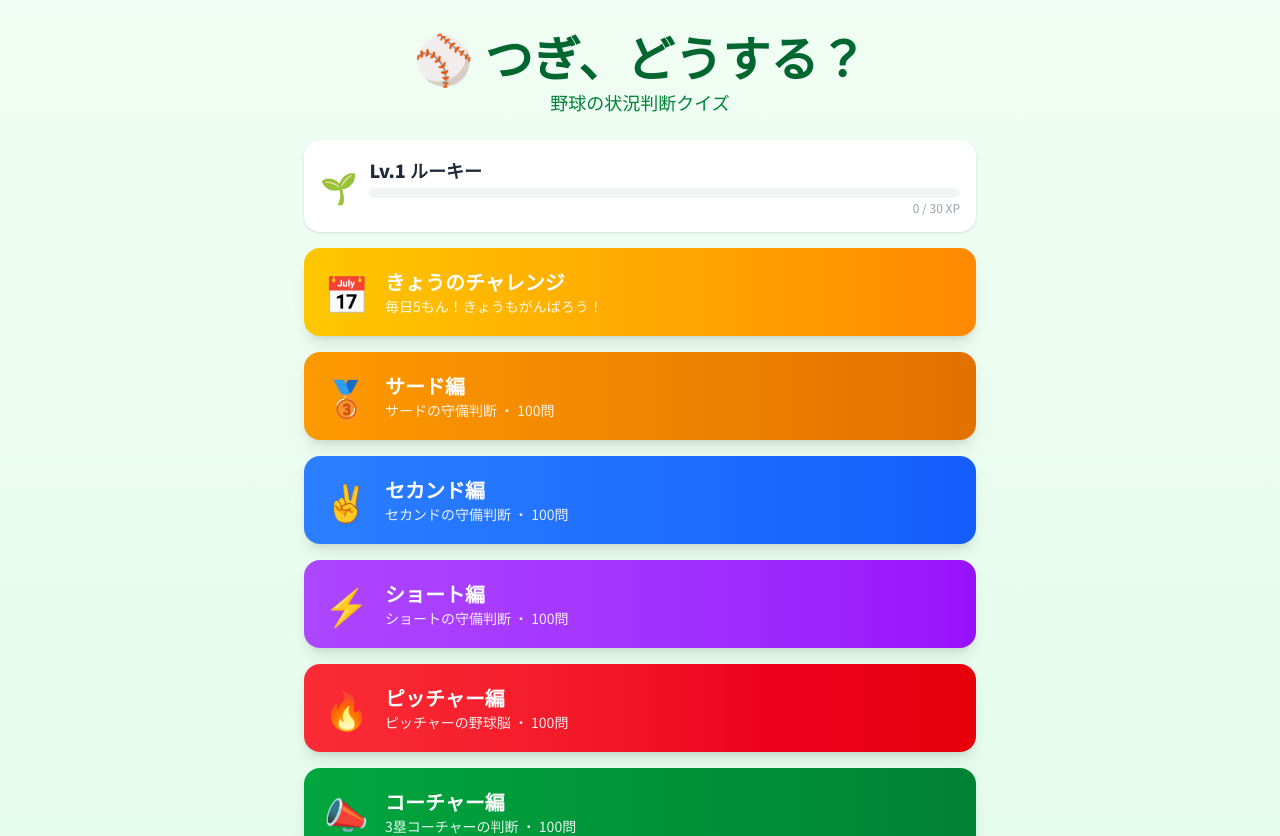
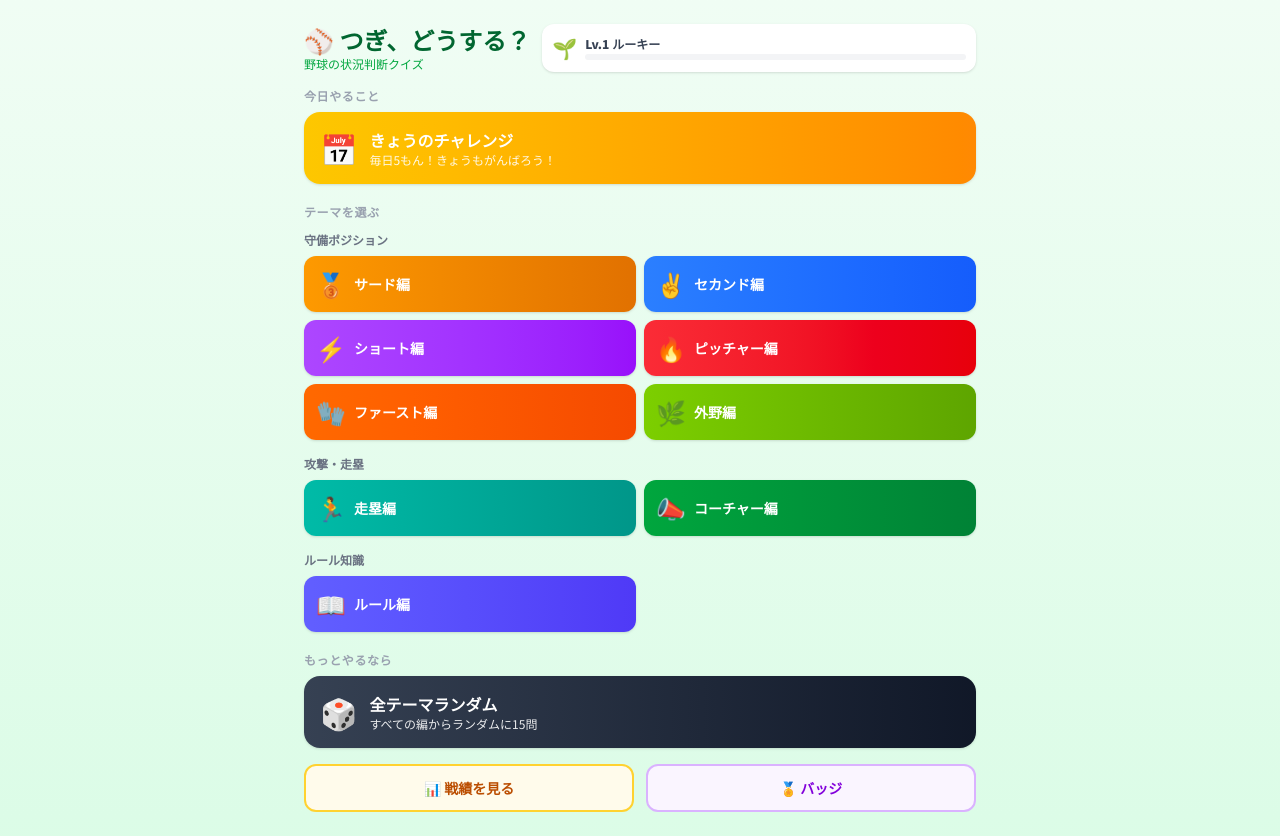
Before and after one commit to hico-mrmgn/baseball-quiz, a React (Vite) app: page / in a window 1280 px wide. Shown: the top 836 px of the page. Built offline with nearby package versions, Linux system fonts and the light colour scheme.

Commit message:
feat: トップ画面のレイアウトを改善し、テーマ選択機能を追加

```diff
--- a/src/components/BadgeNotification.jsx
+++ b/src/components/BadgeNotification.jsx
@@ -31,7 +31,7 @@ export default function BadgeNotification({ badges, onDone }) {
         <h3 className="text-2xl font-black text-gray-800 mb-2">{badge.title}</h3>
         <p className="text-base text-gray-500 mb-4">{badge.description}</p>
         <button
-          onClick={handleNext}
+          onClick={(e) => { e.stopPropagation(); handleNext(); }}
           className="px-6 py-2 rounded-xl bg-gradient-to-r from-amber-400 to-amber-500 text-white font-bold text-lg shadow active:scale-95 transition-all cursor-pointer"
         >
           {currentIndex + 1 < badges.length ? 'つぎのバッジ →' : 'やったね！'}
--- a/src/components/LevelUpNotification.jsx
+++ b/src/components/LevelUpNotification.jsx
@@ -9,7 +9,7 @@ export default function LevelUpNotification({ levelInfo, onClose }) {
         <div className="text-5xl font-black text-white mb-1">Lv.{levelInfo.level}</div>
         <h3 className="text-2xl font-black text-white mb-4">{levelInfo.title}</h3>
         <button
-          onClick={onClose}
+          onClick={(e) => { e.stopPropagation(); onClose(); }}
           className="px-6 py-2 rounded-xl bg-white text-orange-600 font-bold text-lg shadow active:scale-95 transition-all cursor-pointer"
         >
           よっしゃ！
--- a/src/components/TopScreen.jsx
+++ b/src/components/TopScreen.jsx
@@ -3,62 +3,72 @@ import { getLevelData, getLevelInfo } from '../utils/level';
 import { isDailyCompleted, getDailyStreak } from '../utils/daily';
 import { getWrongAnswers } from '../utils/weakness';
 
+const themeGroups = [
+  {
+    label: '守備ポジション',
+    keys: ['third', 'second', 'short', 'pitcher', 'first', 'outfield'],
+  },
+  {
+    label: '攻撃・走塁',
+    keys: ['baserun', 'coach'],
+  },
+  {
+    label: 'ルール知識',
+    keys: ['rules'],
+  },
+];
+
 export default function TopScreen({ onSelectTheme, onHistory, onBadges, onDailyChallenge, onWeaknessQuiz }) {
-  const themeKeys = Object.keys(themes);
   const levelInfo = getLevelInfo(getLevelData().xp);
   const dailyDone = isDailyCompleted();
   const dailyStreak = getDailyStreak();
   const wrongCount = getWrongAnswers().length;
 
   return (
-    <div className="min-h-screen bg-gradient-to-b from-green-50 to-green-100 px-4 py-8">
+    <div className="min-h-screen bg-gradient-to-b from-green-50 to-green-100 px-4 py-6">
       <div className="max-w-2xl mx-auto">
-        <div className="text-center mb-6">
-          <h1 className="text-4xl md:text-5xl font-black text-green-800 mb-2">
-            ⚾ つぎ、どうする？
-          </h1>
-          <p className="text-lg text-green-700">
-            野球の状況判断クイズ
-          </p>
+
+        {/* Zone 1: ヘッダー */}
+        <div className="flex items-center gap-3 mb-4">
+          <div className="flex-shrink-0">
+            <h1 className="text-2xl font-black text-green-800">⚾ つぎ、どうする？</h1>
+            <p className="text-xs text-green-600">野球の状況判断クイズ</p>
           </div>
-
-        {/* レベル表示 */}
-        <div className="bg-white rounded-2xl shadow p-4 mb-4">
-          <div className="flex items-center gap-3">
-            <div className="text-3xl">{levelInfo.emoji}</div>
+          <div className="flex-1 bg-white rounded-xl shadow-sm p-2.5">
+            <div className="flex items-center gap-2">
+              <span className="text-xl">{levelInfo.emoji}</span>
               <div className="flex-1">
-              <div className="flex items-center justify-between mb-1">
-                <span className="font-black text-gray-800 text-lg">Lv.{levelInfo.level} {levelInfo.title}</span>
-              </div>
-              <div className="w-full h-2.5 bg-gray-100 rounded-full overflow-hidden">
+                <div className="text-xs font-black text-gray-700">Lv.{levelInfo.level} {levelInfo.title}</div>
+                <div className="w-full h-1.5 bg-gray-100 rounded-full overflow-hidden mt-0.5">
                   <div
-                  className="h-full bg-gradient-to-r from-amber-400 to-amber-500 rounded-full transition-all"
+                    className="h-full bg-gradient-to-r from-amber-400 to-amber-500 rounded-full"
                     style={{ width: `${levelInfo.progressPercent}%` }}
                   />
                 </div>
-              <div className="text-xs text-gray-400 mt-0.5 text-right">
-                {levelInfo.isMaxLevel ? 'MAX' : `${levelInfo.xpInLevel} / ${levelInfo.xpForNextLevel} XP`}
               </div>
             </div>
           </div>
         </div>
 
-        {/* デイリーチャレンジ */}
+        {/* Zone 2: 今日やること */}
+        <div className="mb-5">
+          <div className="text-xs font-bold text-gray-400 tracking-wider mb-2">今日やること</div>
+          <div className="grid gap-2">
             <button
               onClick={onDailyChallenge}
               disabled={dailyDone}
-          className={`flex items-center gap-4 w-full p-5 rounded-2xl shadow-lg active:scale-[0.98] transition-all cursor-pointer mb-4 ${
+              className={`flex items-center gap-3 w-full p-4 rounded-2xl shadow active:scale-[0.98] transition-all cursor-pointer ${
                 dailyDone
                   ? 'bg-gray-100 border-2 border-gray-200 opacity-60'
-              : 'bg-gradient-to-r from-yellow-400 to-orange-400 text-white hover:shadow-xl'
+                  : 'bg-gradient-to-r from-yellow-400 to-orange-400 text-white hover:shadow-lg'
               }`}
             >
-          <span className="text-4xl">{dailyDone ? '✅' : '📅'}</span>
+              <span className="text-3xl">{dailyDone ? '✅' : '📅'}</span>
               <div className="text-left">
-            <div className={`text-xl font-bold ${dailyDone ? 'text-gray-500' : 'text-white'}`}>
+                <div className={`text-base font-bold ${dailyDone ? 'text-gray-500' : 'text-white'}`}>
                   {dailyDone ? 'きょうのチャレンジ クリア！' : 'きょうのチャレンジ'}
                 </div>
-            <div className={`text-sm ${dailyDone ? 'text-gray-400' : 'text-white/90'}`}>
+                <div className={`text-xs ${dailyDone ? 'text-gray-400' : 'text-white/90'}`}>
                   {dailyDone
                     ? `${dailyStreak}日連続チャレンジ中 🔥`
                     : `毎日5もん！${dailyStreak > 0 ? `${dailyStreak}日連続中 🔥` : 'きょうもがんばろう！'}`}
@@ -66,73 +76,80 @@ export default function TopScreen({ onSelectTheme, onHistory, onBadges, onDailyC
               </div>
             </button>
 
-        {/* にがてこくふくモード */}
             {wrongCount > 0 && (
               <button
                 onClick={onWeaknessQuiz}
-            className="flex items-center gap-4 w-full p-5 rounded-2xl bg-gradient-to-r from-rose-400 to-pink-500 text-white shadow-lg hover:shadow-xl active:scale-[0.98] transition-all cursor-pointer mb-4"
+                className="flex items-center gap-3 w-full p-4 rounded-2xl bg-gradient-to-r from-rose-400 to-pink-500 text-white shadow hover:shadow-lg active:scale-[0.98] transition-all cursor-pointer"
               >
-            <span className="text-4xl">📝</span>
+                <span className="text-3xl">📝</span>
                 <div className="text-left">
-              <div className="text-xl font-bold">にがてこくふく</div>
-              <div className="text-sm opacity-90">
-                まちがえた問題にリベンジ！（{wrongCount}問）
-              </div>
+                  <div className="text-base font-bold">にがてこくふく</div>
+                  <div className="text-xs opacity-90">まちがえた問題にリベンジ！（{wrongCount}問）</div>
                 </div>
               </button>
             )}
+          </div>
+        </div>
 
-        {/* テーマ選択 */}
+        {/* Zone 3: テーマを選ぶ */}
+        <div className="mb-5">
+          <div className="text-xs font-bold text-gray-400 tracking-wider mb-3">テーマを選ぶ</div>
           <div className="grid gap-4">
-          {themeKeys.map((key) => {
+            {themeGroups.map((group) => (
+              <div key={group.label}>
+                <div className="text-xs font-bold text-gray-500 mb-2">{group.label}</div>
+                <div className="grid grid-cols-2 gap-2">
+                  {group.keys.map((key) => {
                     const theme = themes[key];
-            const count = questions.filter((q) => q.theme === key).length;
+                    if (!theme) return null;
                     return (
                       <button
                         key={key}
                         onClick={() => onSelectTheme(key)}
-                className={`flex items-center gap-4 w-full p-5 rounded-2xl bg-gradient-to-r ${theme.color} text-white shadow-lg hover:shadow-xl active:scale-[0.98] transition-all cursor-pointer`}
+                        className={`flex items-center gap-2 w-full p-3 rounded-xl bg-gradient-to-r ${theme.color} text-white shadow active:scale-[0.98] transition-all cursor-pointer`}
                       >
-                <span className="text-4xl">{theme.icon}</span>
-                <div className="text-left">
-                  <div className="text-xl font-bold">{theme.name}</div>
-                  <div className="text-sm opacity-90">
-                    {theme.description} ・ {count}問
-                  </div>
-                </div>
+                        <span className="text-2xl">{theme.icon}</span>
+                        <span className="font-bold text-sm">{theme.name}</span>
                       </button>
                     );
                   })}
+                </div>
+              </div>
+            ))}
+          </div>
+        </div>
 
+        {/* Zone 4: もっとやるなら */}
+        <div className="mb-4">
+          <div className="text-xs font-bold text-gray-400 tracking-wider mb-2">もっとやるなら</div>
           <button
             onClick={() => onSelectTheme('random')}
-            className="flex items-center gap-4 w-full p-5 rounded-2xl bg-gradient-to-r from-gray-700 to-gray-900 text-white shadow-lg hover:shadow-xl active:scale-[0.98] transition-all cursor-pointer mt-2"
+            className="flex items-center gap-3 w-full p-4 rounded-2xl bg-gradient-to-r from-gray-700 to-gray-900 text-white shadow hover:shadow-lg active:scale-[0.98] transition-all cursor-pointer"
           >
-            <span className="text-4xl">🎲</span>
+            <span className="text-3xl">🎲</span>
             <div className="text-left">
-              <div className="text-xl font-bold">全テーマランダム</div>
-              <div className="text-sm opacity-90">
-                すべての編からランダムに15問
-              </div>
+              <div className="text-base font-bold">全テーマランダム</div>
+              <div className="text-xs opacity-90">すべての編からランダムに15問</div>
             </div>
           </button>
         </div>
 
-        {/* フッターボタン */}
-        <div className="grid grid-cols-2 gap-3 mt-4">
+        {/* Zone 5: フッター */}
+        <div className="grid grid-cols-2 gap-3">
           <button
             onClick={onHistory}
-            className="w-full p-3 rounded-xl border-2 border-amber-300 bg-amber-50 text-amber-700 font-bold text-base active:scale-[0.98] transition-all cursor-pointer"
+            className="w-full p-3 rounded-xl border-2 border-amber-300 bg-amber-50 text-amber-700 font-bold text-sm active:scale-[0.98] transition-all cursor-pointer"
           >
             📊 戦績を見る
           </button>
           <button
             onClick={onBadges}
-            className="w-full p-3 rounded-xl border-2 border-purple-300 bg-purple-50 text-purple-700 font-bold text-base active:scale-[0.98] transition-all cursor-pointer"
+            className="w-full p-3 rounded-xl border-2 border-purple-300 bg-purple-50 text-purple-700 font-bold text-sm active:scale-[0.98] transition-all cursor-pointer"
           >
             🏅 バッジ
           </button>
         </div>
+
       </div>
     </div>
   );
```
Also changed, not shown: src/components/QuizScreen.jsx (+42 -42 lines). Lines whose indentation alone changed are shown as unchanged.
